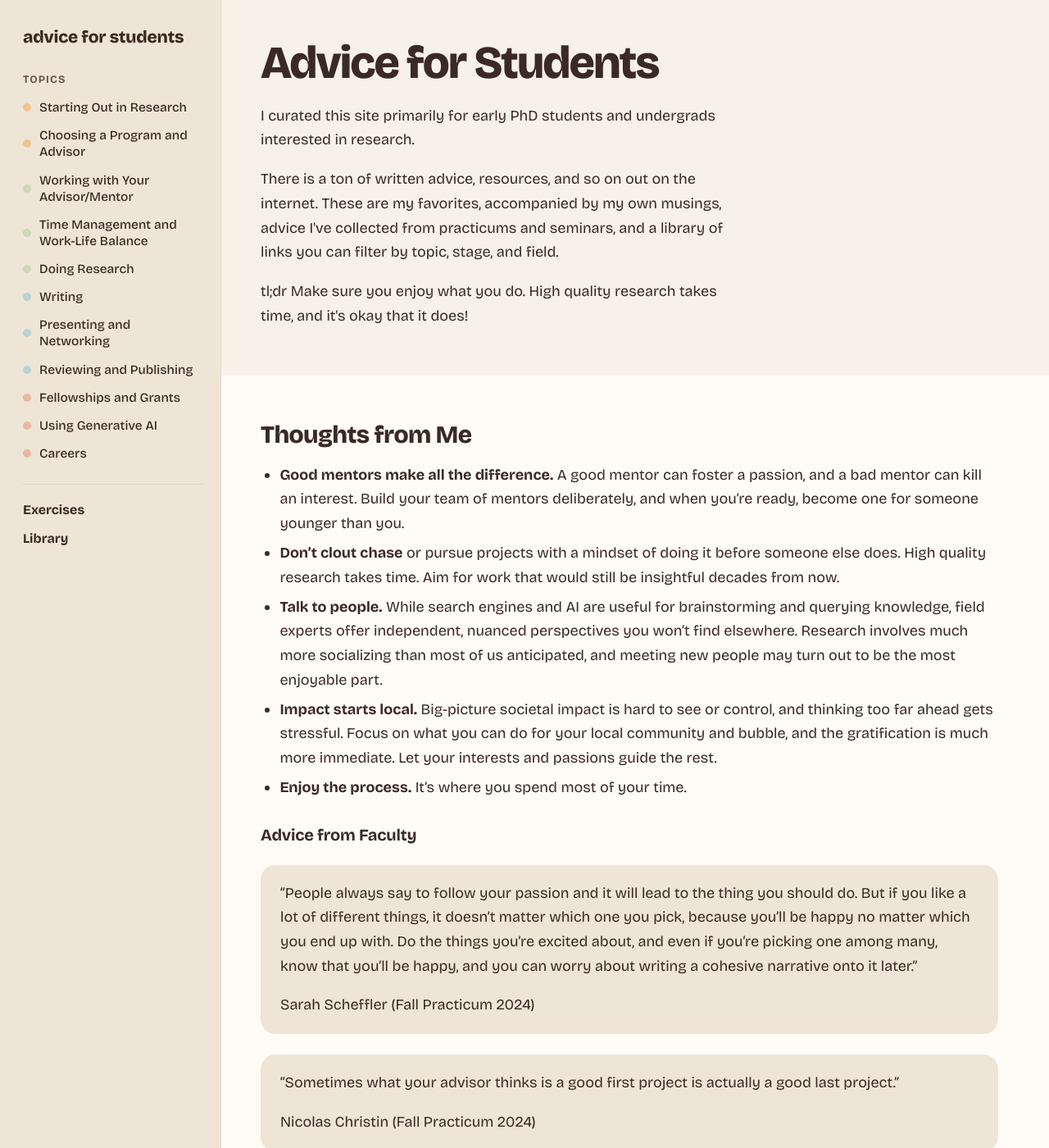
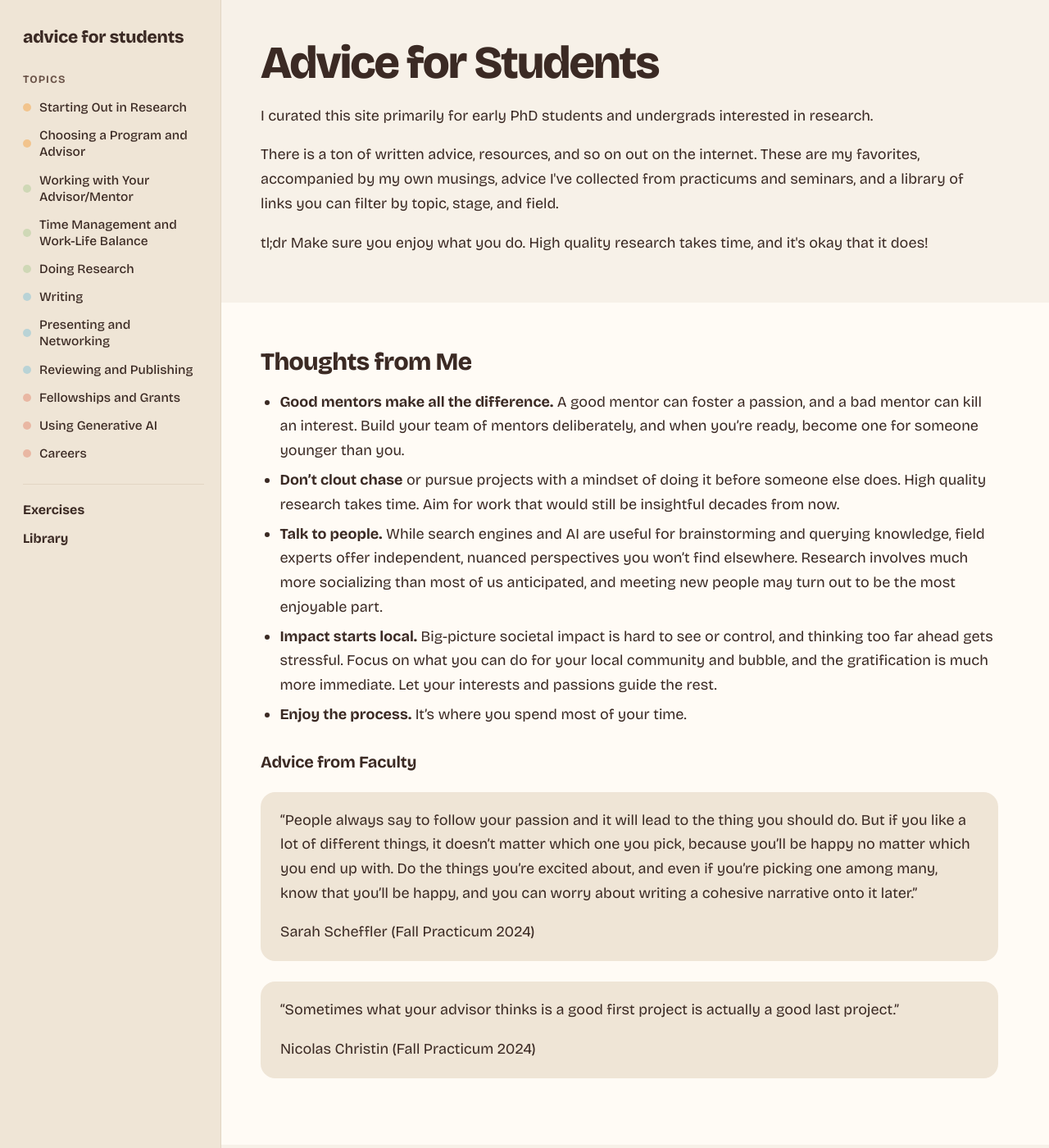
Before and after one commit to merylye/student-advice, a Jekyll site: the page built from index.html, in a window 1280 px wide and 1400 px high. Shown: the whole window at 82% size. Built offline with Jekyll 4.4.1, drawn with Linux system fonts in a browser that asks for light colours.

Commit message:
Match intro and lede widths to the text column
Co-Authored-By: Claude Opus 5.5 <noreply@anthropic.com>
Claude-Session: https://claude.ai/code/session_01C25QM1QrULTUCEMLhuM8KY

```diff
--- a/assets/css/style.css
+++ b/assets/css/style.css
@@ -84,7 +84,7 @@ h2 { font-size: clamp(24px, 2.4vw, 30px); margin-top: 1.4em; }
 h2:first-child { margin-top: 0; }
 h3 { font-size: 20px; font-weight: 700; margin-top: 1.6em; letter-spacing: -0.01em; }
 p { margin: 0 0 1em; }
-.lede { font-size: 21px; max-width: 760px; margin: 0; }
+.lede { font-size: 21px; max-width: var(--prose); margin: 0; }
 .eyebrow { margin: 0 0 12px; font-size: 16px; }
 .eyebrow a { color: var(--ink); font-weight: 500; }
 .muted { color: var(--muted); }
@@ -99,7 +99,7 @@ li > strong:first-child { font-weight: 700; }
 .hero-grid { max-width: var(--prose); margin: 0; }
 .hero h1 { font-size: clamp(34px, 4.4vw, 56px); line-height: 1.05; letter-spacing: -0.035em; margin: 0 0 20px; }
 .hero .sub { font-size: clamp(19px, 2vw, 23px); font-weight: 600; max-width: 620px; }
-.hero p { max-width: 600px; }
+.hero p { max-width: var(--prose); }
 .sticker-wrap { display: flex; justify-content: center; padding: 24px; }
 .sticker {
   margin: 0; max-width: 380px; padding: 30px 32px; background: var(--clay); border-radius: var(--radius);
```
